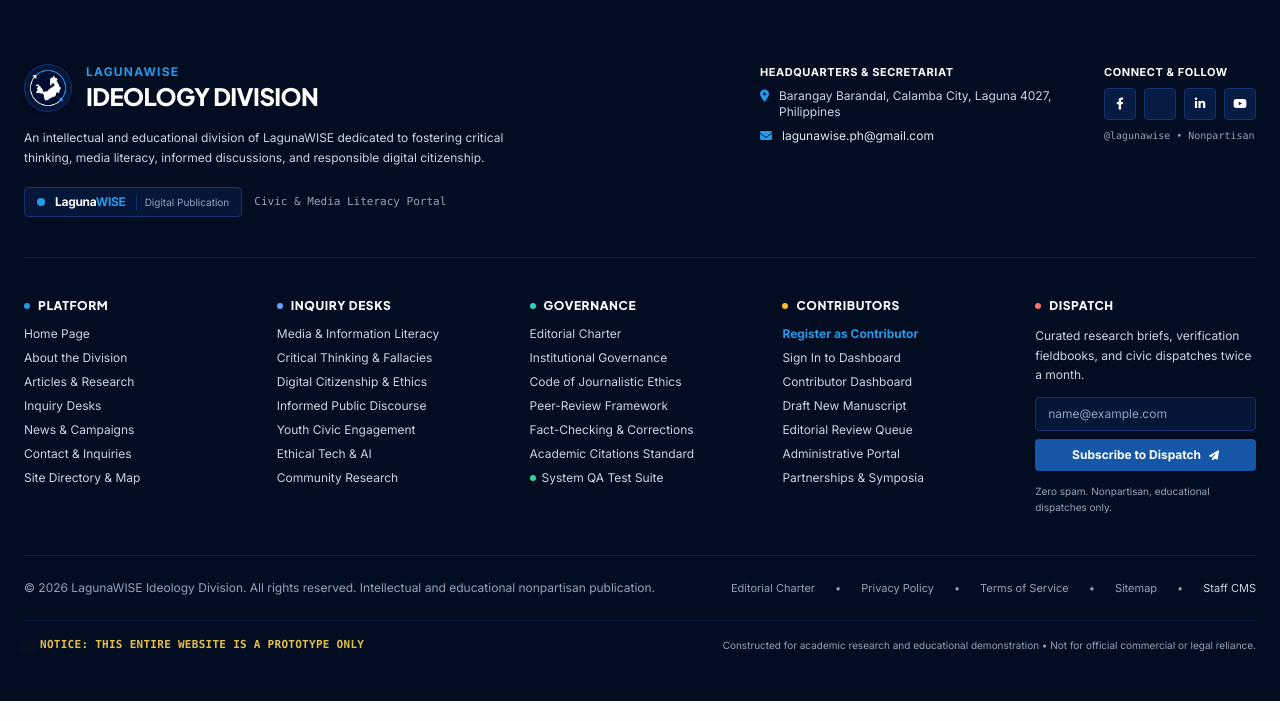
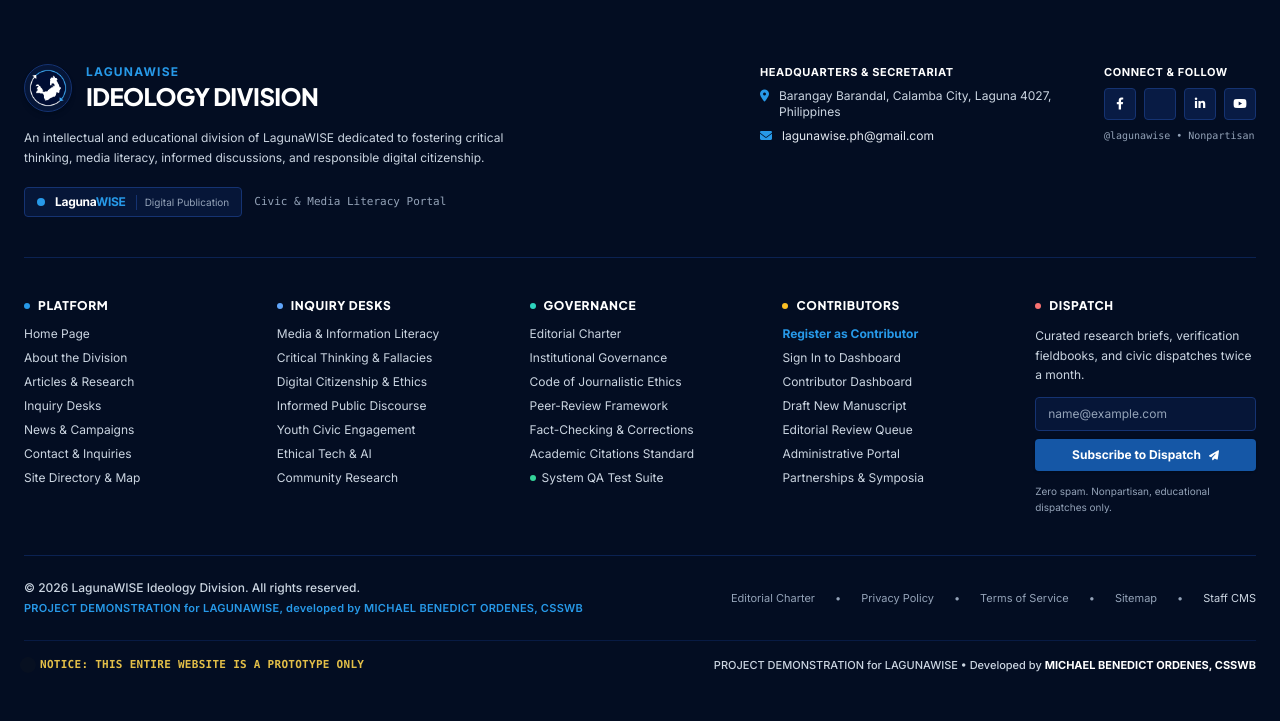
Before and after one commit to x64emkei/LW-ideology, a PHP site: page /LW-ideology/index.php in a window 1280 px wide. Shown: the part 3214-3935 px from the top of the page. Run offline with PHP 8.4, Linux system fonts and the light colour scheme; data that the repository does not hold is empty; some libraries are stand-ins or nearby versions.

Commit message:
docs(footer): add PROJECT DEMONSTRATION for LAGUNAWISE, developed by MICHAEL BENEDICT ORDENES, CSSWB attribution

```diff
--- a/admin/includes/admin-footer.php
+++ b/admin/includes/admin-footer.php
@@ -1,3 +1,8 @@
+                <!-- Admin Global Footer Demonstration Notice -->
+                <footer class="mt-auto pt-8 pb-4 text-center text-xs text-slate-400 border-t border-slate-200">
+                    <p class="font-semibold text-slate-600">PROJECT DEMONSTRATION for LAGUNAWISE, developed by MICHAEL BENEDICT ORDENES, CSSWB</p>
+                    <p class="text-[11px] text-amber-700 font-mono mt-0.5">NOTICE: THIS ENTIRE WEBSITE IS A PROTOTYPE ONLY</p>
+                </footer>
             </div>
         </main>
     </div>
--- a/includes/footer.php
+++ b/includes/footer.php
@@ -202,8 +202,13 @@
 
             <!-- Bottom Legal & Compliance Strip -->
             <div class="pt-6 flex flex-col md:flex-row justify-between items-center gap-4 text-xs text-slate-400">
-                <div class="text-center md:text-left">
-                    <p><?= e(get_setting('footer_copyright', '© 2026 LagunaWISE Ideology Division. All rights reserved. Intellectual and educational nonpartisan publication.')) ?></p>
+                <div class="text-center md:text-left space-y-1">
+                    <p class="font-medium text-slate-300">
+                        &copy; <?= date('Y') ?> LagunaWISE Ideology Division. All rights reserved.
+                    </p>
+                    <p class="text-[11px] text-lwblue-light font-semibold tracking-wide">
+                        PROJECT DEMONSTRATION for LAGUNAWISE, developed by MICHAEL BENEDICT ORDENES, CSSWB
+                    </p>
                 </div>
                 <div class="flex flex-wrap items-center justify-center gap-5 text-[11px]">
                     <a href="<?= url('pages/about.php#editorial-charter') ?>" class="hover:text-slate-200 transition">Editorial Charter</a>
@@ -218,14 +223,14 @@
                 </div>
             </div>
 
-            <!-- Prominent Global Advisory Notice: Prototype Only -->
+            <!-- Prominent Global Advisory Notice: Prototype Only & Project Demonstration -->
             <div class="mt-6 pt-4 border-t border-navy-850 flex flex-col sm:flex-row items-center justify-between gap-3 text-[11px] text-amber-300/90 font-mono">
                 <div class="flex items-center gap-2">
                     <span class="w-2 h-2 rounded-full bg-amber-400 animate-ping"></span>
                     <span class="font-bold tracking-wide">NOTICE: THIS ENTIRE WEBSITE IS A PROTOTYPE ONLY</span>
                 </div>
-                <p class="text-[10px] text-slate-400 text-center sm:text-right font-sans">
-                    Constructed for academic research and educational demonstration &bull; Not for official commercial or legal reliance.
+                <p class="text-[11px] text-slate-300 text-center sm:text-right font-sans font-medium">
+                    PROJECT DEMONSTRATION for LAGUNAWISE &bull; Developed by <strong class="text-white">MICHAEL BENEDICT ORDENES, CSSWB</strong>
                 </p>
             </div>
 
```
Also changed, not shown: README.md.
